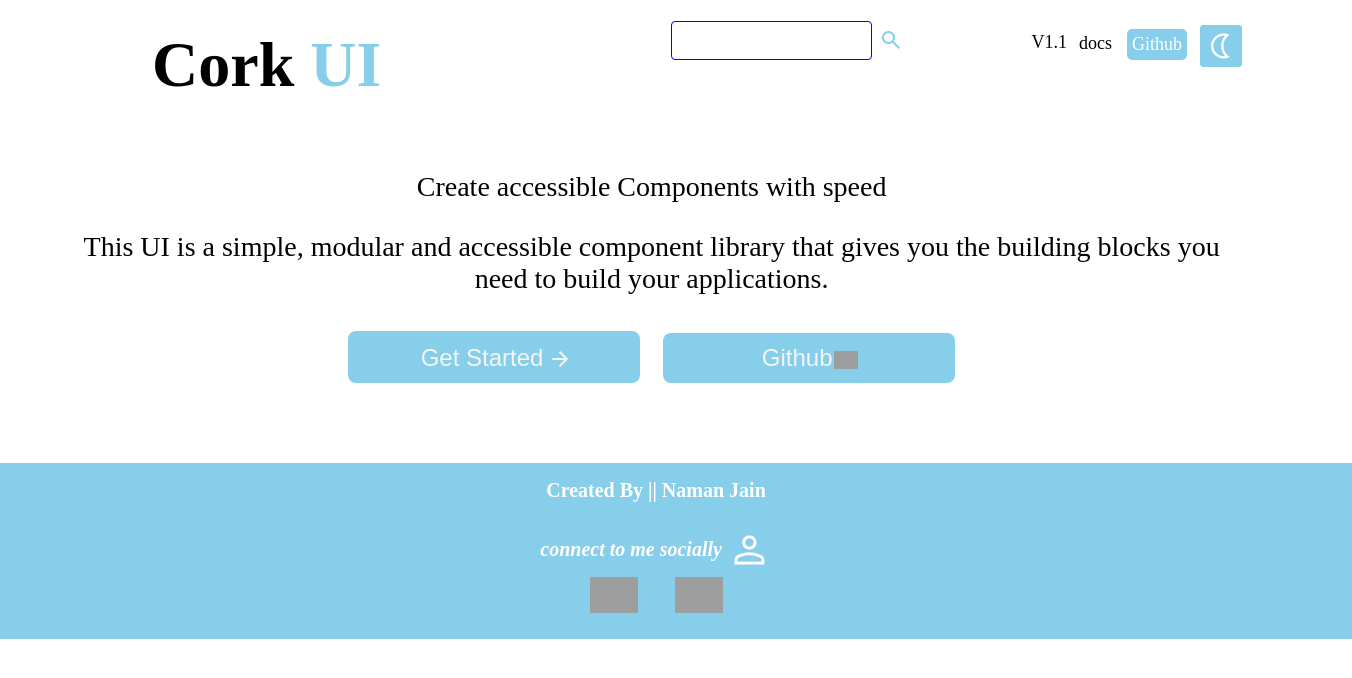
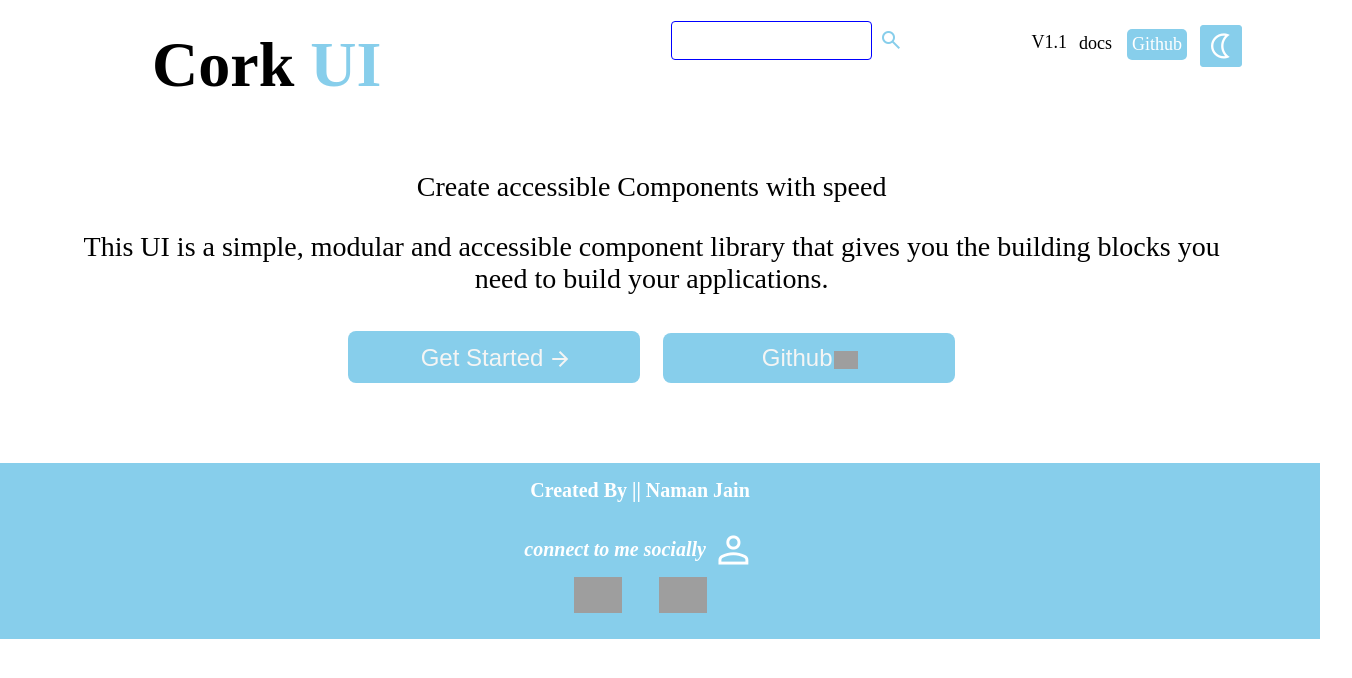
Before and after one commit to Nmnjainsite/Cork-UI, a plain HTML site: page index.html in a window 1280 px wide. Shown: the whole page, 1352 px wide, since content can reach past the window. Drawn offline with nearby package versions, Linux system fonts and the light colour scheme; grey boxes are pictures that could not be loaded; a web font is replaced by a local one.

Commit message:
minor commit

```diff
--- a/style.css
+++ b/style.css
@@ -216,7 +216,7 @@
     color: white;
     height: 11rem;
 margin-left: -3rem;
-margin-right: -5rem;
+margin-right: -3rem;
 margin-top: 8.5rem;
 }
 
```
